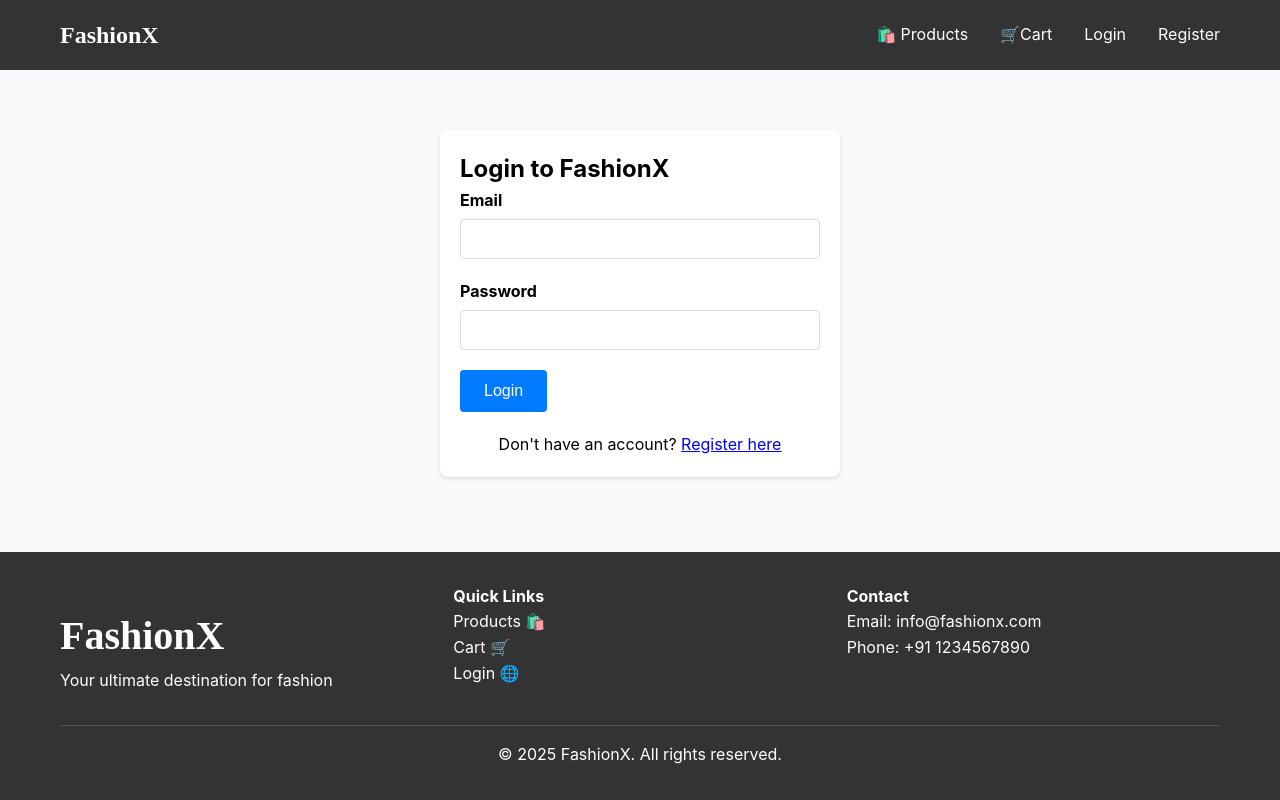
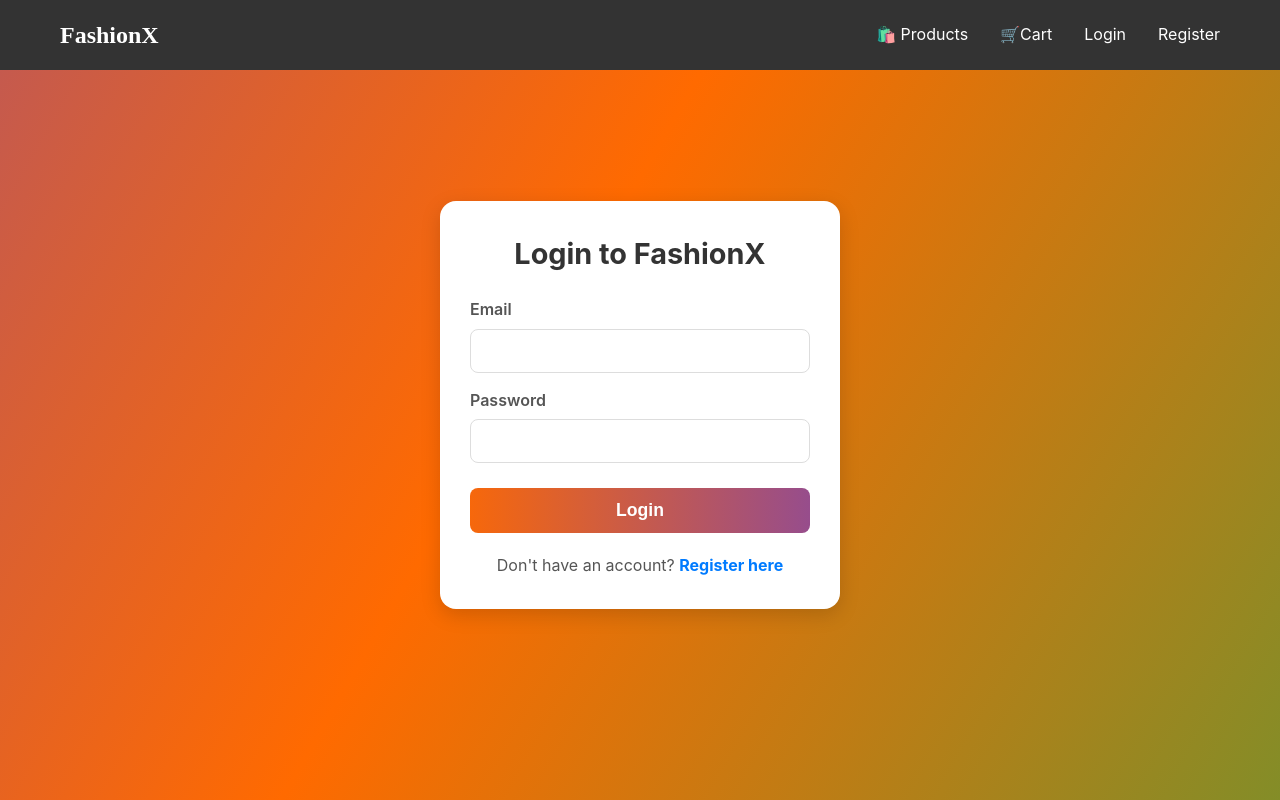
Before and after one commit to priyamkapadiya07/FashionX, a React (Create React App) app in the folder frontend/: page /login in a window 1280 px wide. Shown: the top 800 px of the page. Built offline with nearby package versions, Linux system fonts and the light colour scheme; the HTML template or start-up script is replaced by a standard one.

Commit message:
change style of login page

```diff
--- a/frontend/src/pages/Login.js
+++ b/frontend/src/pages/Login.js
@@ -39,39 +39,154 @@ const Login = () => {
   };
 
   return (
-    <div className="container">
-      <div className="card" style={{ maxWidth: '400px', margin: '50px auto' }}>
-        <h2>Login to FashionX</h2>
+    <div
+  style={{
+    display: "flex",
+    justifyContent: "center",
+    alignItems: "center",
+    minHeight: "100vh",
+    background: "linear-gradient(120deg, #007bff, #20c997, #6f42c1, #ff6a00, #28a745)",
+    backgroundSize: "400% 400%",
+    animation: "gradientBG 12s ease infinite",
+    marginTop:'-10px',
+  }}
+>
+  <div
+    style={{
+      marginTop:'-130px',
+      background: "#fff",
+      borderRadius: "16px",
+      boxShadow: "0 6px 20px rgba(0,0,0,0.15)",
+      padding: "30px",
+      maxWidth: "400px",
+      width: "100%",
+      textAlign: "center",
+      transition: "transform 0.3s ease, box-shadow 0.3s ease",
+    }}
+    onMouseOver={(e) => {
+      e.currentTarget.style.transform = "translateY(-5px)";
+      e.currentTarget.style.boxShadow = "0 10px 25px rgba(0,0,0,0.2)";
+    }}
+    onMouseOut={(e) => {
+      e.currentTarget.style.transform = "translateY(0)";
+      e.currentTarget.style.boxShadow = "0 6px 20px rgba(0,0,0,0.15)";
+    }}
+  >
+    <h2 style={{ marginBottom: "20px", color: "#333", fontSize: "1.8rem" }}>Login to FashionX</h2>
     <form onSubmit={handleSubmit}>
-          <div className="form-group">
-            <label>Email</label>
+      <div style={{ textAlign: "left", marginBottom: "15px" }}>
+        <label style={{ display: "block", marginBottom: "6px", fontWeight: "600", color: "#555" }}>Email</label>
         <input
           type="email"
           name="email"
           value={formData.email}
           onChange={handleChange}
           required
+          style={{
+            width: "100%",
+            padding: "12px",
+            border: "1px solid #ddd",
+            borderRadius: "8px",
+            fontSize: "1rem",
+            outline: "none",
+            transition: "border 0.2s ease, box-shadow 0.2s ease",
+          }}
+          onFocus={(e) => {
+            e.target.style.borderColor = "#007bff";
+            e.target.style.boxShadow = "0 0 6px rgba(0,123,255,0.3)";
+          }}
+          onBlur={(e) => {
+            e.target.style.borderColor = "#ddd";
+            e.target.style.boxShadow = "none";
+          }}
         />
       </div>
-          <div className="form-group">
-            <label>Password</label>
+
+      <div style={{ textAlign: "left", marginBottom: "15px" }}>
+        <label style={{ display: "block", marginBottom: "6px", fontWeight: "600", color: "#555" }}>Password</label>
         <input
           type="password"
           name="password"
           value={formData.password}
           onChange={handleChange}
           required
+          style={{
+            width: "100%",
+            padding: "12px",
+            border: "1px solid #ddd",
+            borderRadius: "8px",
+            fontSize: "1rem",
+            outline: "none",
+            transition: "border 0.2s ease, box-shadow 0.2s ease",
+          }}
+          onFocus={(e) => {
+            e.target.style.borderColor = "#007bff";
+            e.target.style.boxShadow = "0 0 6px rgba(0,123,255,0.3)";
+          }}
+          onBlur={(e) => {
+            e.target.style.borderColor = "#ddd";
+            e.target.style.boxShadow = "none";
+          }}
         />
       </div>
-          <button type="submit" className="btn btn-primary" disabled={loading}>
-            {loading ? 'Logging in...' : 'Login'}
+
+      <button
+        type="submit"
+        disabled={loading}
+        style={{
+          width: "100%",
+          padding: "12px",
+          border: "none",
+          borderRadius: "8px",
+          fontSize: "1.1rem",
+          fontWeight: "bold",
+          color: "#fff",
+          background: "linear-gradient(270deg, #007bff, #20c997, #6f42c1, #ff6a00, #28a745)",
+          backgroundSize: "600% 600%",
+          cursor: loading ? "not-allowed" : "pointer",
+          marginTop: "10px",
+          transition: "transform 0.3s ease, box-shadow 0.3s ease",
+          animation: loading ? "none" : "gradientMove 8s ease infinite",
+        }}
+        onMouseOver={(e) => {
+          if (!loading) {
+            e.currentTarget.style.transform = "scale(1.05)";
+            e.currentTarget.style.boxShadow = "0 6px 15px rgba(0,0,0,0.2)";
+          }
+        }}
+        onMouseOut={(e) => {
+          if (!loading) {
+            e.currentTarget.style.transform = "scale(1)";
+            e.currentTarget.style.boxShadow = "none";
+          }
+        }}
+      >
+        {loading ? "Logging in..." : "Login"}
       </button>
     </form>
-        <p style={{ marginTop: '20px', textAlign: 'center' }}>
-          Don't have an account? <Link to="/register">Register here</Link>
+
+    <p style={{ marginTop: "20px", textAlign: "center", color: "#555" }}>
+      Don't have an account? <Link to="/register" style={{ color: "#007bff", fontWeight: "bold", textDecoration: "none" }}>Register here</Link>
     </p>
   </div>
+
+  <style>
+    {`
+      @keyframes gradientBG {
+        0% { background-position: 0% 50%; }
+        50% { background-position: 100% 50%; }
+        100% { background-position: 0% 50%; }
+      }
+
+      @keyframes gradientMove {
+        0% { background-position: 0% 50%; }
+        50% { background-position: 100% 50%; }
+        100% { background-position: 0% 50%; }
+      }
+    `}
+  </style>
 </div>
+
   );
 };
 
```
Lines whose indentation alone changed are shown as unchanged.
